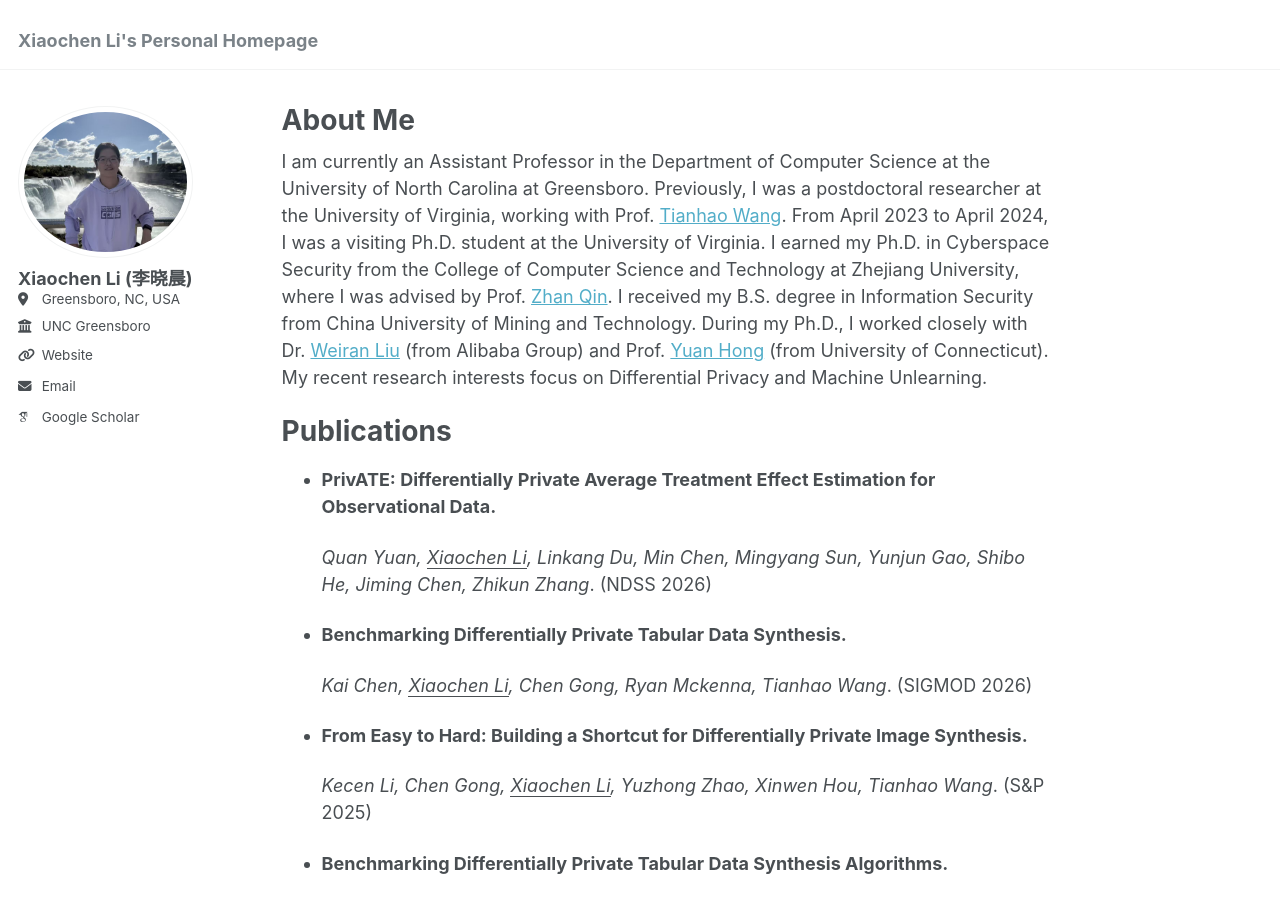
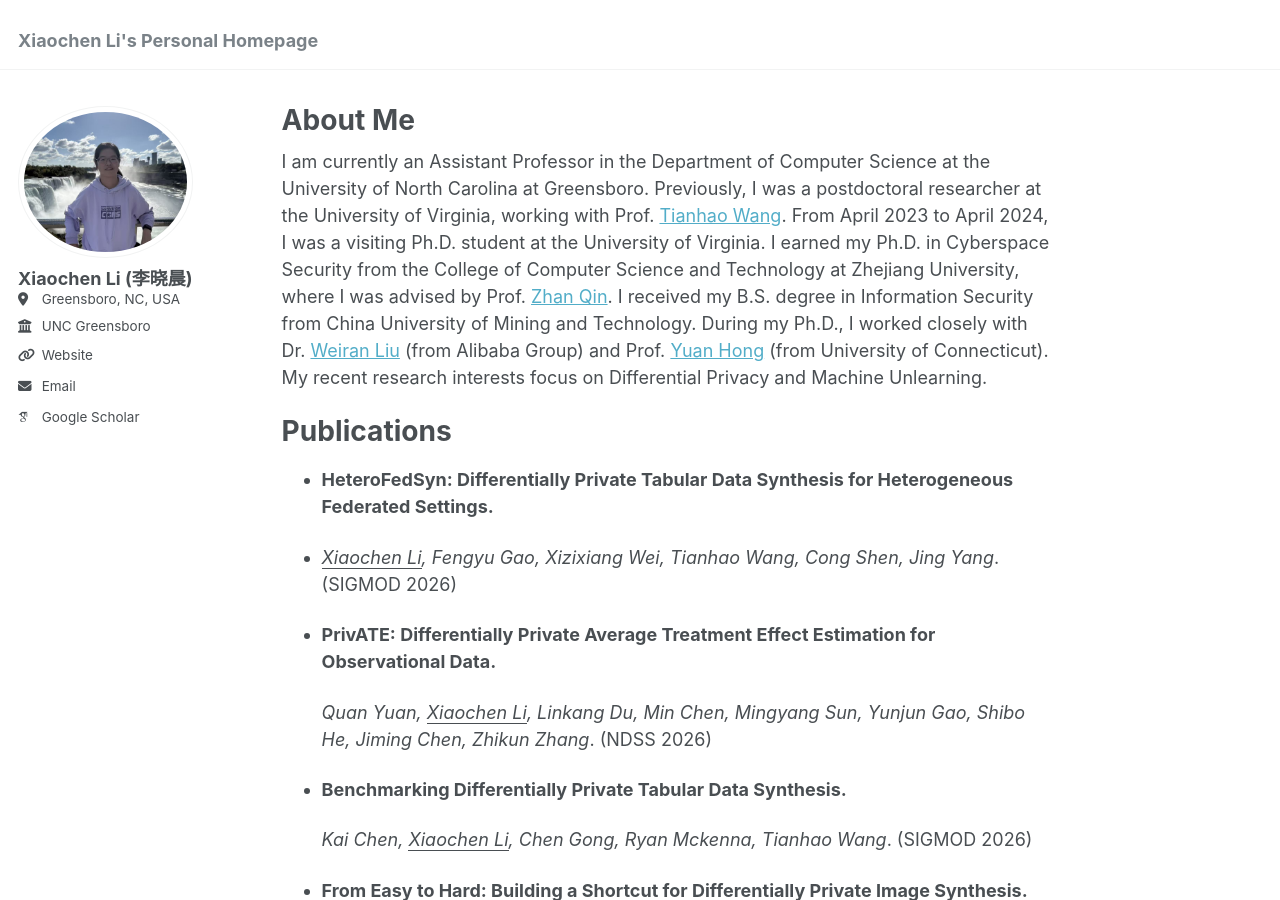
Before and after one commit to XiaochenLi-w/XiaochenLi-w.github.io, a Jekyll site: the page built from _pages/about.md, in a window 1280 px wide and 900 px high. Built offline with Jekyll 4.4.1, drawn with Linux system fonts in a browser that asks for light colours; some web fonts are replaced.

Commit message:
Update about.md with new publications
Added recent publications related to Differential Privacy and Machine Unlearning.

```diff
--- a/_pages/about.md
+++ b/_pages/about.md
@@ -11,6 +11,10 @@ I am currently an Assistant Professor in the Department of Computer Science at t
 My recent research interests focus on Differential Privacy and Machine Unlearning.
 
 # Publications
+- **HeteroFedSyn: Differentially Private Tabular Data Synthesis for Heterogeneous Federated Settings.**
+
+- *<u>Xiaochen Li</u>, Fengyu Gao,  Xizixiang Wei, Tianhao Wang, Cong Shen, Jing Yang*. (SIGMOD 2026)
+
 - **PrivATE: Differentially Private Average Treatment Effect Estimation for Observational Data.**
 
   *Quan Yuan, <u>Xiaochen Li</u>, Linkang Du, Min Chen, Mingyang Sun, Yunjun Gao, Shibo He, Jiming Chen, Zhikun Zhang*. (NDSS 2026)
```
